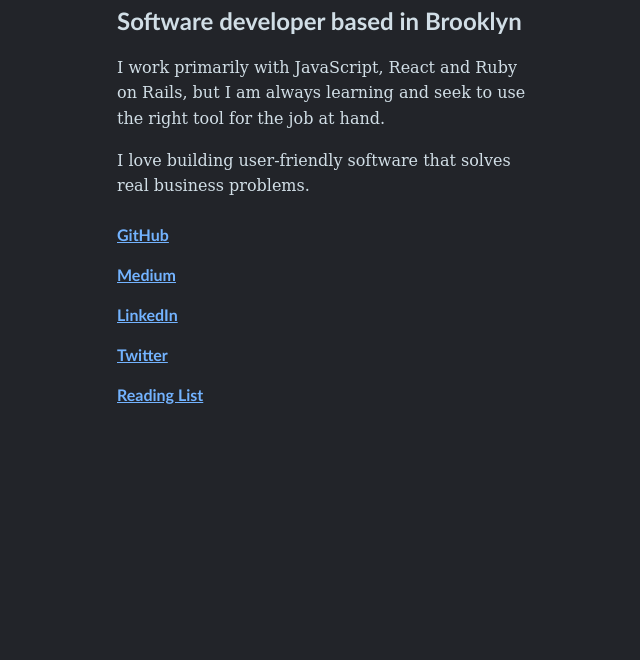
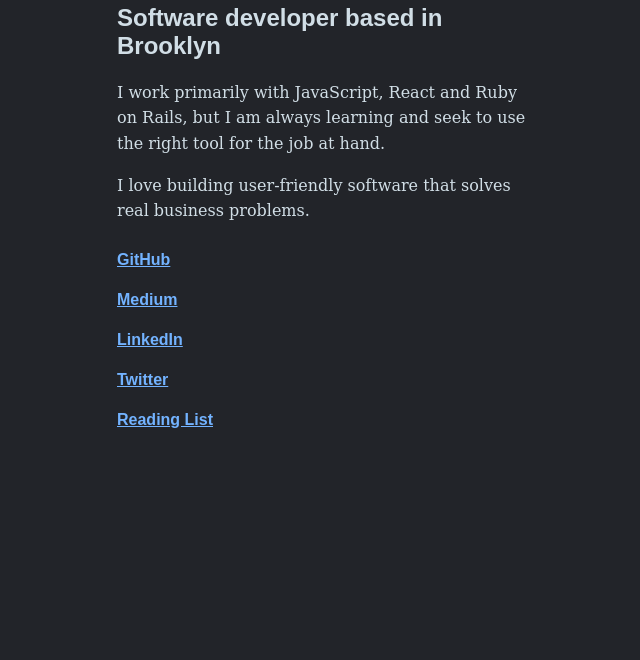
Before and after one commit to lukewaring/lukewaring-dot-com, a Gatsby site: page / in a window 1280 px wide. Shown: the part 140-800 px from the top of the page, without its empty margins (315-955 px from the left). Built offline with nearby package versions, Linux system fonts and the light colour scheme; Gatsby itself is replaced by a stand-in of ours.

Commit message:
Update body font

```diff
--- a/src/styles/global.css
+++ b/src/styles/global.css
@@ -1,5 +1,5 @@
 body, html {
-    font-family: 'Frutiger', 'Frutiger Linotype', 'Univers', 'Calibri', 'Gill Sans', 'Gill Sans MT', 'Myriad Pro', 'Myriad', 'DejaVu Sans Condensed', 'Liberation Sans', 'Nimbus Sans L', Tahoma, 'Geneva', 'Helvetica Neue', Helvetica, Arial, sans-serif;
+    font-family: Arial, 'Helvetica Neue', Helvetica, sans-serif;
     color: #D1DEE6;
     background-color: #222429;
     max-width: 30rem;
```
